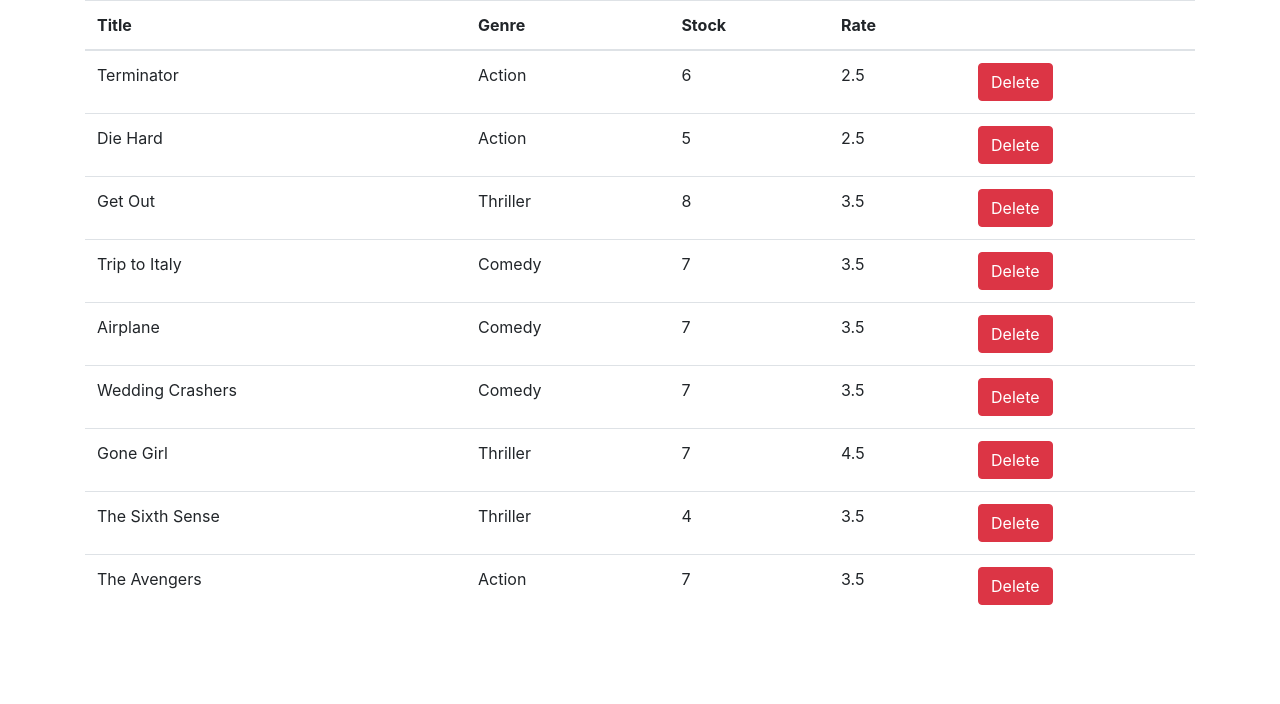
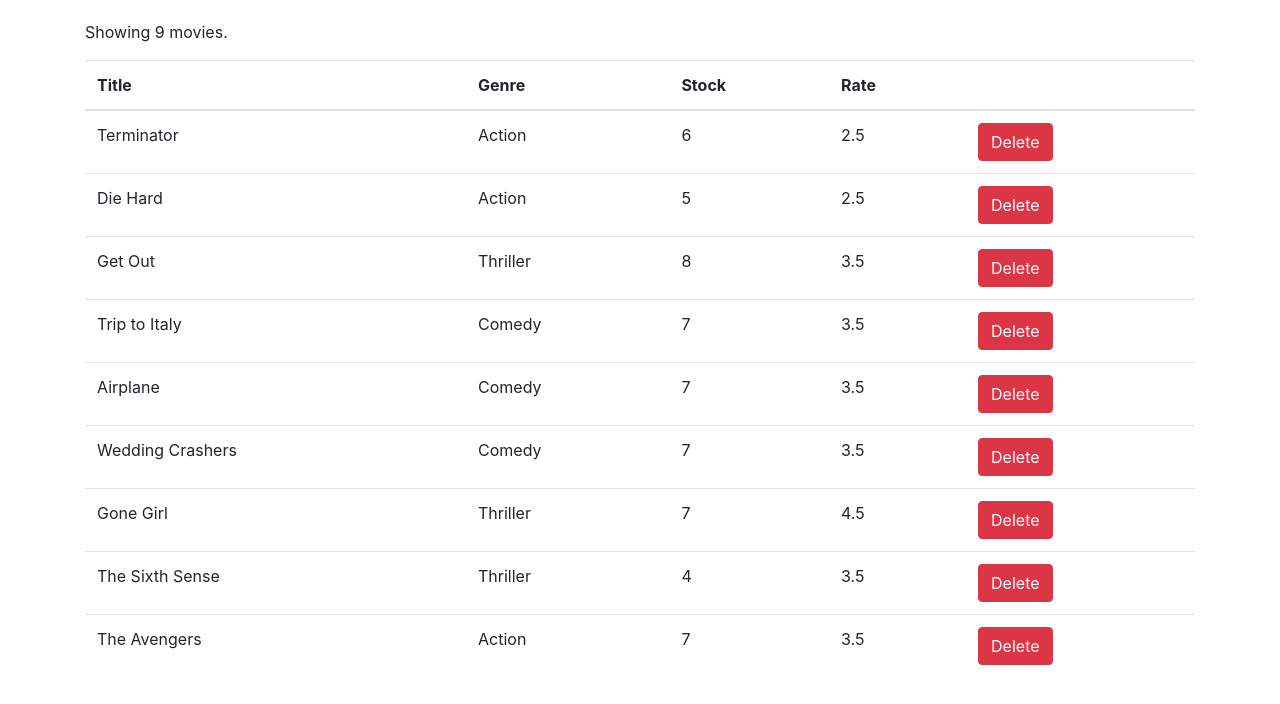
Before and after one commit to charlenegipulan/me-movies, a React (Create React App) app: page / in a window 1280 px wide. Shown: the top 704 px of the page. Built offline with nearby package versions, Linux system fonts and the light colour scheme.

Commit message:
add conditional msg if no movies left

```diff
--- a/src/components/movies.jsx
+++ b/src/components/movies.jsx
@@ -13,7 +13,13 @@
     };
 
     render() {
+        const { length: count } = this.state.movies;
+
+        if (count === 0 )
+            return <p> There are no movies in the database</p>;
+
         return (
+            <React.Fragment><p> Showing {count} movies. </p>
             <table className="table">
                 <thead>
                     <tr>
@@ -37,8 +43,10 @@
                         </tr>
                     ))}
                 </tbody>
-            </table>
-        )
+            </table></React.Fragment>
+
+        );
+
     };
 }
 
--- a/src/index.css
+++ b/src/index.css
@@ -1,5 +1,5 @@
 body {
   margin: 0;
-  padding: 0;
+  padding: 20px 0 0 0;
   font-family: sans-serif;
 }
```
